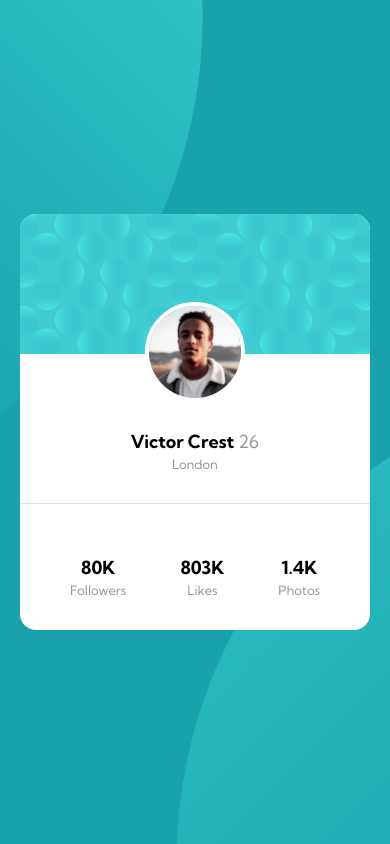
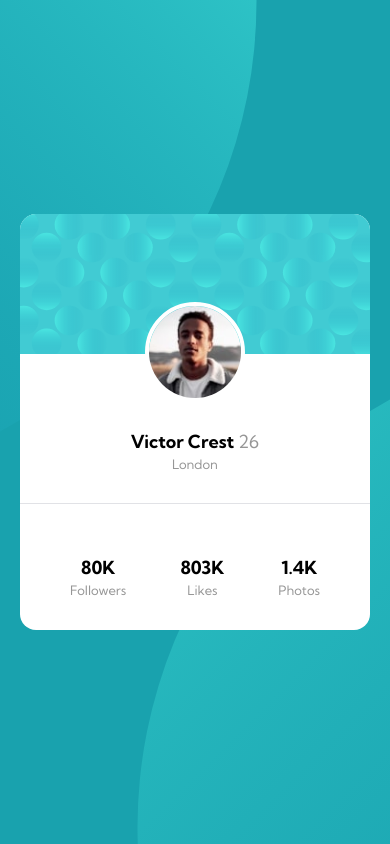
Before and after one commit to rflkowalski/fem-newbie-profile-card-component, a plain HTML site: page index.html in a window 390 px wide. Drawn offline with Linux system fonts and the light colour scheme.

Commit message:
Update style.css
- add media queries

```diff
--- a/scss/_globals.scss
+++ b/scss/_globals.scss
@@ -6,6 +6,10 @@ body {
     background-image: url('../img/bg-pattern-top.svg'), url('../img/bg-pattern-bottom.svg');
     background-repeat: no-repeat;
     background-position: right 48vw bottom 40vh, left 45vw top 44vh;
+
+    @media (max-width: $mobile) {
+        background-position: right 34vw bottom 42vh, left 35vw top 40vh;
+    }
 }
 
 .main {
--- a/scss/_variables.scss
+++ b/scss/_variables.scss
@@ -9,3 +9,5 @@ $fontSize-400: 1.125rem; /* 18px */ /* base */
 
 $fontWeight-400: 500; /* base */
 $fontWeight-500: 700;
+
+$mobile: 36rem; /* mobile breakpoint */
```
Also changed, not shown: css/style.css.
